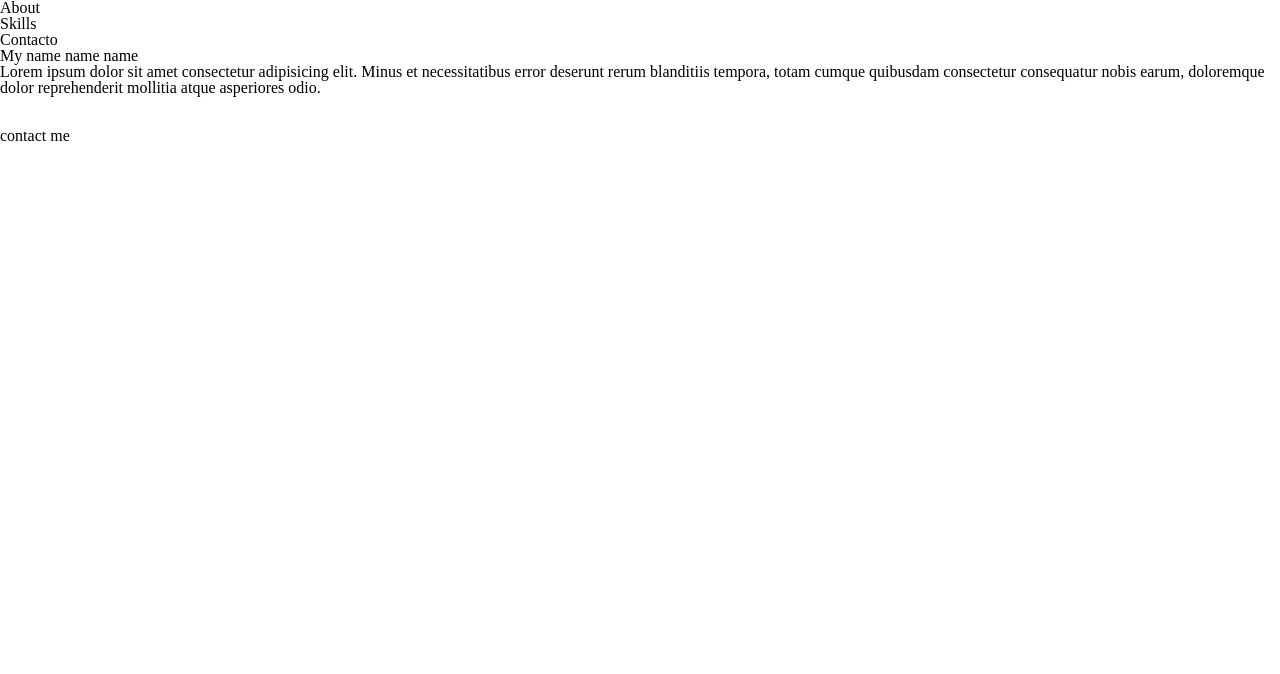
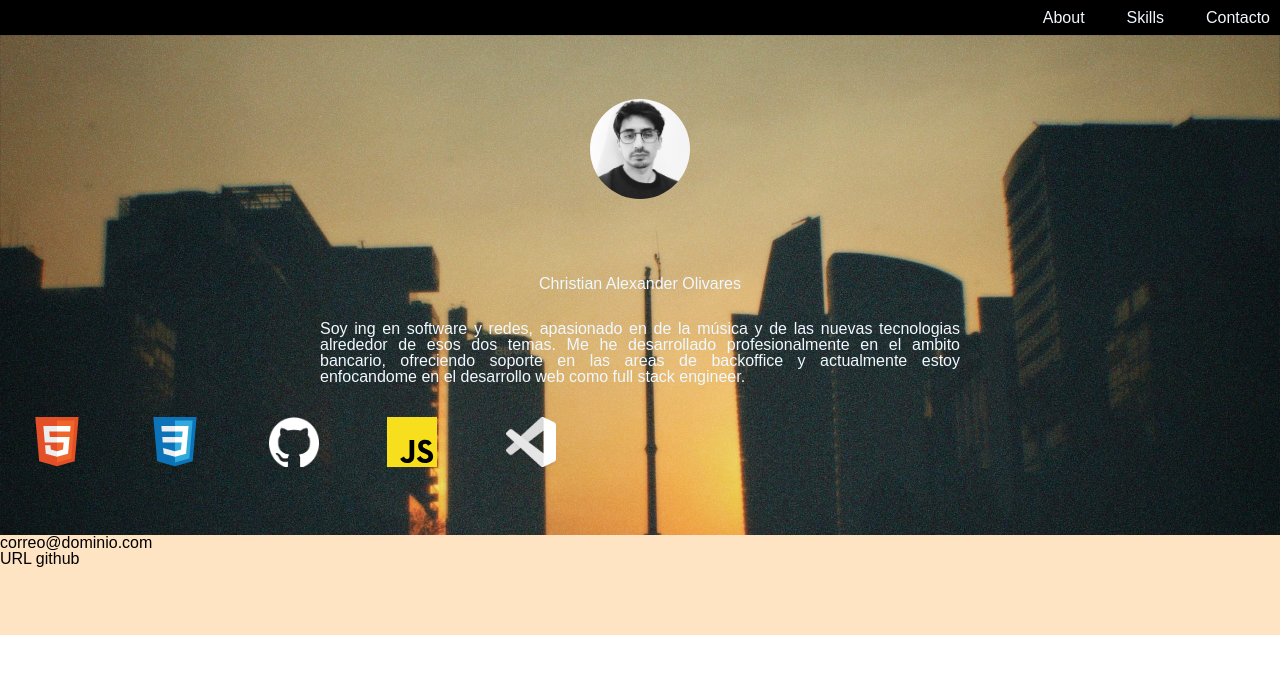
Before and after one commit to SimulationCartridge/portafolio, a plain HTML site: page index.html in a window 1280 px wide. Drawn offline with Linux system fonts and the light colour scheme.

Commit message:
update: new images

```diff
--- a/index.html
+++ b/index.html
@@ -4,8 +4,12 @@
 	<meta charset="UTF-8">
 	<meta name="viewport" content="width=device-width, initial-scale=1.0">
 	<title>Portafolio</title>
+
 	<link rel="stylesheet" href="./sources/reset.css">
 	<link rel="stylesheet" href="./sources/style.css">
+	<link rel="preconnect" href="https://fonts.googleapis.com">
+<link rel="preconnect" href="https://fonts.gstatic.com" crossorigin>
+<link href="https://fonts.googleapis.com/css2?family=Montserrat:wght@300&display=swap" rel="stylesheet">
     <!--<script src="modernizr-custom.js"></script> -->
 <body>
 </head>
@@ -36,22 +40,26 @@
 <!--Aboutme-->
     <section class="section">
 		<div class="aboutMeContent">
-			<h1 class="aboutMe">My name name name</h1>
-			<p class="aboutMeWords">Lorem ipsum dolor sit amet consectetur adipisicing elit. Minus et necessitatibus error deserunt rerum blanditiis tempora, totam cumque quibusdam consectetur consequatur nobis earum, doloremque dolor reprehenderit mollitia atque asperiores odio.</p>
-		</div>
-		<div class="profileContent">
-			<img class="imgProfile">
-		</div>
+			<div class="profileContent">
+				<img class="imgProfile" src="./sources/images/portrait.jpg">
+			</div>
+			<img class="background">
+			<h1 class="aboutMe">Christian Alexander Olivares</h1>
+			<p class="aboutMeWords">Soy ing en software y redes, apasionado en de la música y de las nuevas tecnologias alrededor de esos dos temas.
+				Me he desarrollado profesionalmente en el ambito bancario, ofreciendo soporte en las areas de backoffice y actualmente estoy enfocandome en el desarrollo web como full stack engineer. </p>
+			</div>
 		<div class="iconsContent">
-			<img class="skillsIcon">
-			<img class="skillsIcon">
-			<img class="skillsIcon">
-			<img class="skillsIcon">
+			<img class="skillsIcon" src="./sources/images/HTML.svg">
+			<img class="skillsIcon" src="./sources/images/CSS3.svg">
+			<img class="skillsIcon" src="./sources/images/github-mark-white.png">
+			<img class="skillsIcon" src="./sources/images/JS.svg">
+			<img class="skillsIcon" src="./sources/images/vscode-alt.png">
 		</div>
 	</section>
 <!--footer, piano y contacto-->
 <footer>
-	   <h5>contact me</h5>
+	   <h5>correo@dominio.com</h5>
+	   <h5>URL github</h5>
 </footer>
 </body>
 </html>
--- a/sources/style.css
+++ b/sources/style.css
@@ -0,0 +1,101 @@
+body {
+    font-family: 'Monserrat', sans-serif;
+}
+
+/*navegador*/
+
+div{
+    display: block;
+}
+
+.navContent{
+    background-color: black;
+    height: 35px;
+}
+
+nav ul{
+    display: flex;
+    justify-content: flex-end;
+    padding: 0%;
+    margin: 0;
+}
+
+.navItem{
+    float: left;
+    margin-top: 10px;
+    margin-right: 10px;
+    padding-left: 2em;
+    color: aliceblue;
+}
+
+/* main content*/
+
+/****** about me*******/
+
+section{
+    height: 500px;
+    width: auto;
+    background-image: url('./images/background.jpg');
+    background-repeat: no-repeat;
+    background-color: center;
+    background-size: cover;
+}
+
+.aboutMeContent{
+    display: flex;
+    flex-direction: column;
+    justify-content: center;
+    align-items: center;
+
+
+}
+
+.profileContent{
+    margin: 4em;
+    width: 100px;
+    height: 100px;
+}
+.imgProfile{
+    height: 100%;
+    width: 100%;
+    border-radius: 150px;
+}
+
+/* parrafo*/
+
+h1{
+    color: aliceblue;
+    text-justify: inter-word;
+    padding: 1%;
+    margin-bottom: 1rem;
+}
+
+.aboutMeWords{
+    width: 50%;
+    color: aliceblue;
+    font-size: 1em;
+    text-justify: inter-word;
+    text-align: justify;
+}
+
+.iconContent{
+    display: flex;
+    flex-direction: row;
+    justify-content: center;
+    align-items: center;
+
+}
+
+.skillsIcon{
+    margin: 2rem;
+    height: 50px;
+    width: 50px;
+
+}
+
+/* footer*/
+
+footer{
+    height: 100px;
+    background-color: bisque;
+}
```
